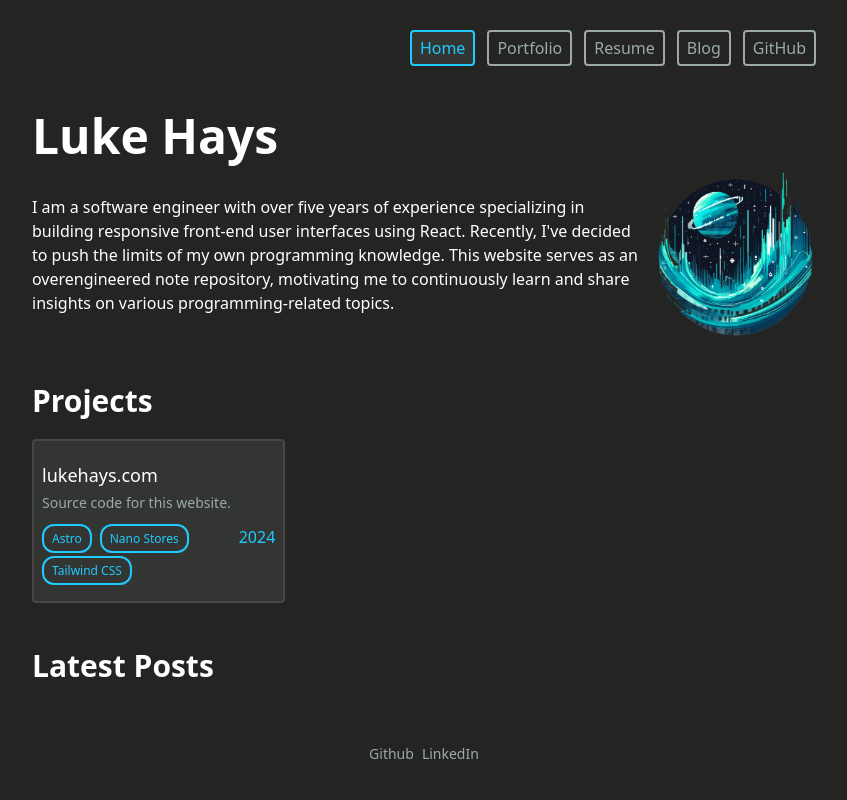
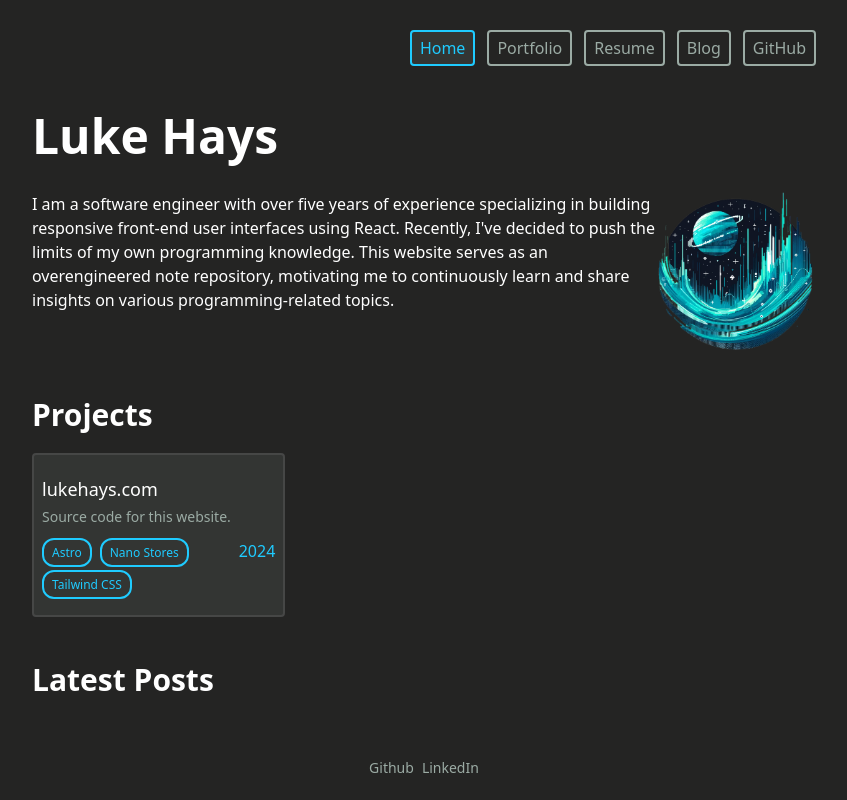
Before and after one commit to luke-hays/portfolio-site, an Astro site: page / in a window 1280 px wide. Shown: the whole page, without its empty margins (216-1063 px from the left). Built offline with nearby package versions, Linux system fonts and the light colour scheme; Astro itself is replaced by a stand-in of ours.

Commit message:
minor style update on image

```diff
--- a/src/pages/index.astro
+++ b/src/pages/index.astro
@@ -8,14 +8,14 @@ import {topProjects} from '../store/projects';
 <Layout>
 	<div class="flex flex-col gap-5 md:gap-10">
 		<div class="flex flex-col">
-			<h1>Luke Hays</h1>
-			<div class="flex gap-2 items-center">
+			<h1 class="mb-5">Luke Hays</h1>
+			<div class="block">
+				<img class="h-40 w-40 hidden float-right md:inline-block" alt="" src="/glitch.png"/>
 				<p>
 					I am a software engineer with over five years of experience specializing in building responsive front-end user interfaces using React.
 					Recently, I've decided to push the limits of my own programming knowledge.
 					This website serves as an overengineered note repository, motivating me to continuously learn and share insights on various programming-related topics.
 				</p>
-				<img class="w-40 hidden md:block" alt="" src="/glitch.png"/>
 			</div>
 		</div>
 		<div class="flex flex-col gap-4">
```
